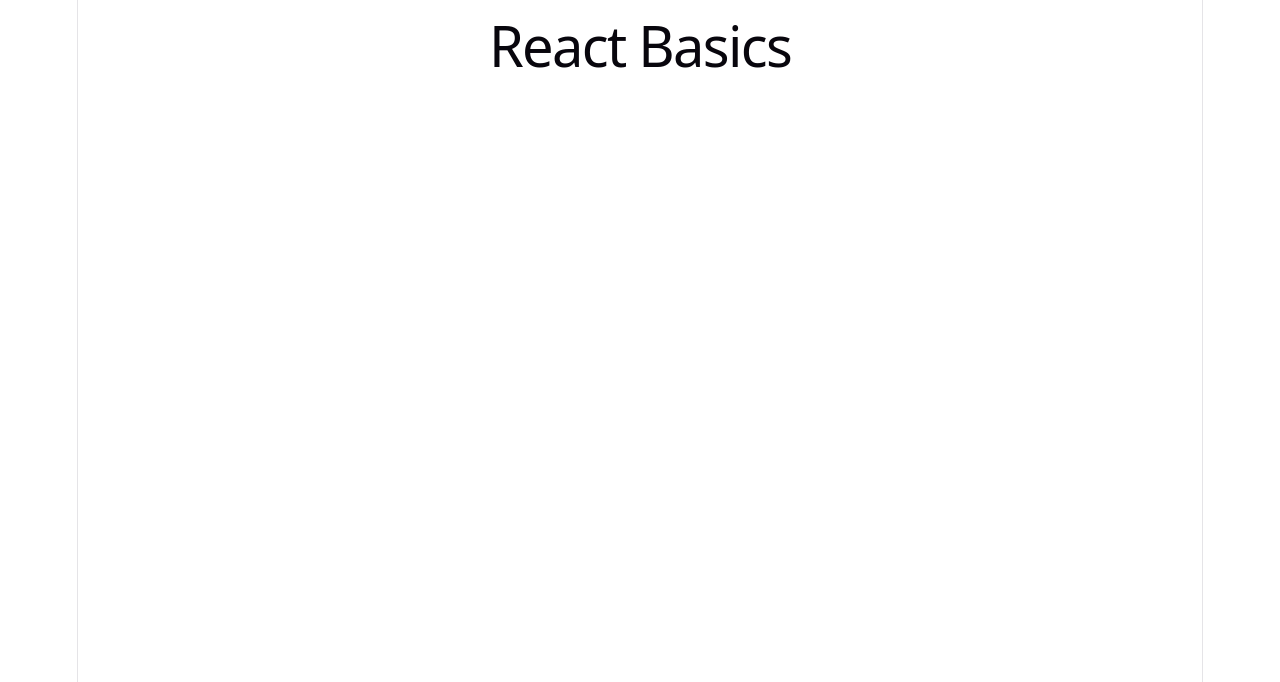
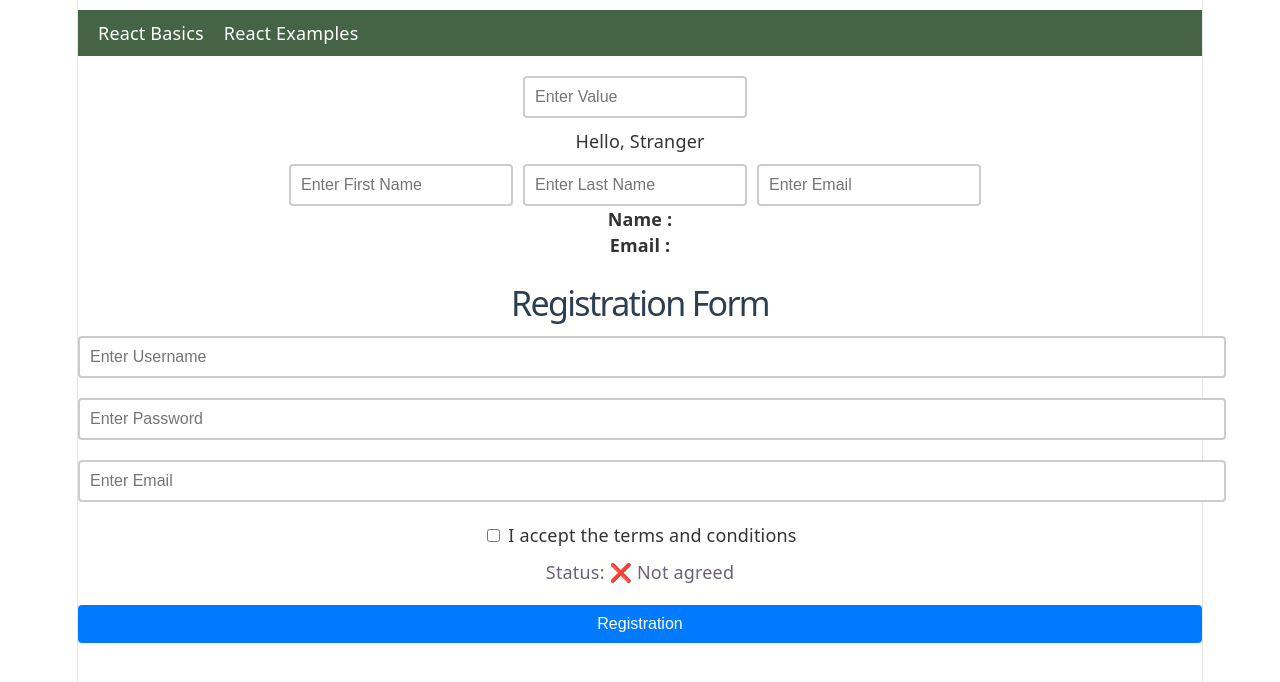
Before and after one commit to sheraz2882/ReactBasics, a React (Vite) app: page /react-examples in a window 1280 px wide. Shown: the top 682 px of the page. Built offline with nearby package versions, Linux system fonts and the light colour scheme.

Commit message:
working on react basics, forms handling, validations, state management

```diff
--- a/package.json
+++ b/package.json
@@ -11,7 +11,8 @@
   },
   "dependencies": {
     "react": "^19.2.6",
-    "react-dom": "^19.2.6"
+    "react-dom": "^19.2.6",
+    "react-router-dom": "^7.15.1"
   },
   "devDependencies": {
     "@eslint/js": "^10.0.1",
--- a/src/App.css
+++ b/src/App.css
@@ -1,202 +1,86 @@
-.counter {
+.parent-div{
+  margin-bottom: 10px;
+}
+.basic-input {
+  padding: 10px;
   font-size: 16px;
-  padding: 5px 10px;
-  border-radius: 5px;
-  color: var(--accent);
-  background: var(--accent-bg);
-  border: 2px solid transparent;
-  transition: border-color 0.3s;
-  margin-bottom: 24px;
-
-  &:hover {
-    border-color: var(--accent-border);
-  }
-  &:focus-visible {
-    outline: 2px solid var(--accent);
-    outline-offset: 2px;
-  }
+  border: 2px solid #ccc;
+  border-radius: 4px;
+  width: 200px;
+  margin-right: 10px;
+}
+.basic-text {
+  font-size: 18px;
+  color: #333;
+  margin-top: 10px;
 }
 
-.basic-btn {
-  font-size: 16px;
-  padding: 5px 10px;
-  border-radius: 5px;
-  color: var(--text);
-  background: var(--button-bg);
-  border: 2px solid transparent;
-  transition: border-color 0.3s;
-
-  &:hover {
-    border-color: var(--button-border);
-  }
-  &:focus-visible {
-    outline: 2px solid var(--text);
-    outline-offset: 2px;
-  }
+.heading-text {
+  font-size: 34px;
+  color: #2c3e50;
+  margin-bottom: 20px;
 }
 
-.hero {
-  position: relative;
+.basic-button {
+  padding: 10px 20px;
+  font-size: 16px;
+  color: #fff;
+  background-color: #007bff;
+  border: none;
+  border-radius: 4px;
+  cursor: pointer;
+  margin-bottom: 20px;
+  margin-top: 20px;
+  width: 100%;
 
-  .base,
-  .framework,
-  .vite {
-    inset-inline: 0;
-    margin: 0 auto;
-  }
 
-  .base {
-    width: 170px;
-    position: relative;
-    z-index: 0;
-  }
-
-  .framework,
-  .vite {
-    position: absolute;
-  }
-
-  .framework {
-    z-index: 1;
-    top: 34px;
-    height: 28px;
-    transform: perspective(2000px) rotateZ(300deg) rotateX(44deg) rotateY(39deg)
-      scale(1.4);
-  }
-
-  .vite {
-    z-index: 0;
-    top: 107px;
-    height: 26px;
-    width: auto;
-    transform: perspective(2000px) rotateZ(300deg) rotateX(40deg) rotateY(39deg)
-      scale(0.8);
-  }
 }
 
-#center {
-  display: flex;
-  flex-direction: column;
-  gap: 25px;
-  place-content: center;
-  place-items: center;
-  flex-grow: 1;
-
-  @media (max-width: 1024px) {
-    padding: 32px 20px 24px;
-    gap: 18px;
-  }
+.basic-button:hover {
+  background-color: #0056b3;
 }
 
-#next-steps {
-  display: flex;
-  border-top: 1px solid var(--border);
-  text-align: left;
-
-  & > div {
-    flex: 1 1 0;
-    padding: 32px;
-    @media (max-width: 1024px) {
-      padding: 24px 20px;
-    }
-  }
-
-  .icon {
-    margin-bottom: 16px;
-    width: 22px;
-    height: 22px;
-  }
-
-  @media (max-width: 1024px) {
-    flex-direction: column;
-    text-align: center;
-  }
+.header{
+  margin-top: 10px;
+  margin-bottom: 20px;
 }
 
-#docs {
-  border-right: 1px solid var(--border);
-
-  @media (max-width: 1024px) {
-    border-right: none;
-    border-bottom: 1px solid var(--border);
-  }
+.header-title {
+  font-size: 24px;
+  color: #000;
+  margin: 0;
 }
 
-#next-steps ul {
-  list-style: none;
-  padding: 0;
+.nav {
   display: flex;
-  gap: 8px;
-  margin: 32px 0 0;
-
-  .logo {
-    height: 18px;
-  }
-
-  a {
-    color: var(--text-h);
-    font-size: 16px;
-    border-radius: 6px;
-    background: var(--social-bg);
-    display: flex;
-    padding: 6px 12px;
-    align-items: center;
-    gap: 8px;
-    text-decoration: none;
-    transition: box-shadow 0.3s;
-
-    &:hover {
-      box-shadow: var(--shadow);
-    }
-    .button-icon {
-      height: 18px;
-      width: 18px;
-    }
-  }
-
-  @media (max-width: 1024px) {
-    margin-top: 20px;
-    flex-wrap: wrap;
-    justify-content: center;
-
-    li {
-      flex: 1 1 calc(50% - 8px);
-    }
-
-    a {
-      width: 100%;
-      justify-content: center;
-      box-sizing: border-box;
-    }
-  }
+  gap: 20px;
+  background-color: hsl(120, 18%, 33%);
+  padding: 10px 20px;
 }
 
-#spacer {
-  height: 88px;
-  border-top: 1px solid var(--border);
-  @media (max-width: 1024px) {
-    height: 48px;
-  }
+.nav-links {
+  color: #fff;
+  text-decoration: none;
 }
 
-.ticks {
-  position: relative;
-  width: 100%;
+.nav-links:hover {
+  text-decoration: underline;
+}
 
-  &::before,
-  &::after {
-    content: '';
-    position: absolute;
-    top: -4.5px;
-    border: 5px solid transparent;
-  }
+.topics-section {
+  margin-top: 20px;
+  text-align: center;
+}
 
-  &::before {
-    left: 0;
-    border-left-color: var(--border);
-  }
-  &::after {
-    right: 0;
-    border-right-color: var(--border);
-  }
+.heading-3{
+  font-size: 28px;
+  color: #2c3e50;
+  margin-bottom: 20px;
+  text-align: center;
 }
+
+.topics-list {
+  list-style-type: none;
+  padding: 0;
+  text-align: center;
+}
--- a/src/App.tsx
+++ b/src/App.tsx
@@ -1,17 +1,26 @@
 import { useState } from 'react'
 import './App.css'
-
+import FormsHandling from './FormsExamples.tsx'
+import {BrowserRouter, Routes, Route} from 'react-router-dom';
+import Header from './Header.tsx';
+import ReactBasics from './ReactBasics.tsx';
 
 
 
 function App() {
 
+  return (
+    <BrowserRouter>
+      <Header />
+      <Routes>
+        <Route path='/' element={<ReactBasics />} />
+        <Route path='/react-examples' element={<FormsHandling />} />
 
-  return (
-    <>
-      <h1>React Basics</h1>
-    </>
+        {/* Add more routes here as needed */}
+      </Routes>
+    </BrowserRouter>
   )
+
 }
 
 export default App
--- /dev/null
+++ b/src/FormsExamples.tsx
@@ -0,0 +1,260 @@
+import React from 'react';
+import { useState } from 'react';
+
+
+function BasicInputHandling() {
+
+  const [input, setInput] = useState('');
+
+  return (
+    <div className='parent-div'>
+      <input
+        className='basic-input'
+        type="text"
+        value={input}
+        onChange={(e) => {
+          setInput(e.target.value);
+        }}
+        placeholder="Enter Value"
+      />
+
+
+      <p className='basic-text'>Hello, {input || 'Stranger'}</p>
+    </div>
+  );
+
+
+}
+
+
+
+function MultipleInputsHandling() {
+  const [formData, setFormData] = useState({
+    firstName: '',
+    lastName: '',
+    email: '',
+  });
+
+  const handleChange = (e) => {
+    const { name, value } = e.target;
+    setFormData({
+      ...formData,
+      [name]: value,
+    });
+  };
+
+  return (
+    <div className='parent-div'>
+      <input
+        className='basic-input'
+        type="text"
+        name="firstName"
+        value={formData.firstName}
+        onChange={handleChange}
+        placeholder="Enter First Name"
+      />
+
+      <input
+        className='basic-input'
+        type="text"
+        name="lastName"
+        value={formData.lastName}
+        onChange={handleChange}
+        placeholder="Enter Last Name"
+      />
+
+      <input
+        className='basic-input'
+        type="email"
+        name="email"
+        value={formData.email}
+        onChange={handleChange}
+        placeholder="Enter Email"
+      />
+
+      <br />
+
+      <div>
+        <strong className='basic-text'>Name : </strong> {formData.firstName} {formData.lastName}
+        <br />
+        <strong className='basic-text'>Email : </strong> {formData.email}
+
+      </div>
+    </div>
+  );
+}
+
+
+function FormSubmissionExample() {
+  const [formData, setFormData] = useState({
+    username: '',
+    password: '',
+    email: '',
+    checked: false,
+  });
+
+  const [errors, setErrors] = useState({
+    username: '',
+    password: '',
+    email: '',
+    checked: '',
+  });
+  const [submitted, setSubmitted] = useState(false);
+
+  const handleChange = (e) => {
+    const { name, value, type, checked } = e.target;
+    console.log(e.target);
+    console.log(e.target.name);
+    console.log(e.target.checked);
+
+    setFormData({
+      ...formData,
+      [name]: type === 'checkbox' ? checked : value,
+    });
+  };
+
+  const validate = () => {
+    const newErrors = {
+      username: '',
+      password: '',
+      email: '',
+      checked: '',
+    };
+
+    if(!formData.username){
+      newErrors.username = 'Username is required';
+    }
+
+    if(!formData.password){
+      newErrors.password = 'Password is required';
+    }
+
+    if(!formData.email){
+      newErrors.email = 'Email is required';
+    }
+
+    if(!formData.checked){
+      newErrors.checked = 'You must accept the terms and conditions';
+    }
+
+    return newErrors;
+  }
+
+  const handleSubmission = (e) => {
+    e.preventDefault();
+
+    console.log('Form Data Before Validation:', formData);
+    const validationErrors = validate();
+
+    const hasErrors = Object.values(validationErrors).some(error => error !== '');
+
+    if(hasErrors){
+      setErrors(validationErrors);
+      console.log('Validation Errors:', validationErrors);
+
+    }else{
+      setErrors({
+        username: '',
+        password: '',
+        email: '',
+        checked: '',
+      });
+
+      setSubmitted(true);
+      console.log('Form Data Submitted:', formData);
+    }
+  }
+
+
+  if(submitted){
+    return (
+      <div>
+        <div style={{ padding: '20px', background: '#d4edda', borderRadius: '8px' }}>
+        <h3>✅ Registration Successful!</h3>
+        <p>Welcome, {formData.username}!</p>
+      </div>
+      </div>
+    );
+  }
+
+  return (
+    <div>
+      <h1 className='heading-text'>Registration Form</h1>
+
+      <form onSubmit={handleSubmission}>
+        <div style={{ marginBottom: '10px' }}>
+        <input
+        className="basic-input"
+        type="text"
+        name="username"
+        value={formData.username}
+        onChange={handleChange}
+        placeholder="Enter Username"
+        style={{ width: '100%', marginBottom: '10px' }}
+      />
+
+      {errors.username && <p style={{ color: 'red' , fontSize: '14px' }}>{errors.username}</p>}
+</div>
+
+      <div style={{ marginBottom: '10px' }}>
+      <input
+        className="basic-input"
+        type="password"
+        name="password"
+        value={formData.password}
+        onChange={handleChange}
+        placeholder="Enter Password"
+        style={{ width: '100%', marginBottom: '10px' }}
+      />
+      {errors.password && <p style={{ color: 'red' , fontSize: '14px' }}>{errors.password}</p>}
+      </div>
+
+      <div style={{ marginBottom: '10px' }}>
+      <input
+        className="basic-input"
+        type="email"
+        name="email"
+        value={formData.email}
+        onChange={handleChange}
+        placeholder="Enter Email"
+        style={{ width: '100%', marginBottom: '10px' }}
+      />
+      {errors.email && <p style={{ color: 'red' , fontSize: '14px' }}>{errors.email}</p>}
+      </div>
+
+      <div style={{ marginBottom: '10px' }}>
+      <label className="basic-text">
+        <input
+          type="checkbox"
+          name="checked"
+          checked={formData.checked}
+          onChange={handleChange}
+        />{' '}
+        I accept the terms and conditions
+      </label>
+      {errors.checked && <p style={{ color: 'red' , fontSize: '14px' }}>{errors.checked}</p>}
+      </div>
+
+      <p>Status: {formData.checked ? '✅ Agreed' : '❌ Not agreed'}</p>
+
+
+
+      <button className="basic-button" type="submit">Registration</button>
+      </form>
+    </div>
+  );
+}
+
+function FormsHandling() {
+
+  return (
+    <div>
+      <BasicInputHandling />
+      <MultipleInputsHandling />
+      <FormSubmissionExample />
+
+    </div>
+  );
+}
+
+export default FormsHandling;
--- /dev/null
+++ b/src/Header.tsx
@@ -0,0 +1,15 @@
+import React from 'react';
+import { Link } from 'react-router-dom';
+
+function Header() {
+    return (
+        <header className='header'>
+            <nav className='nav'>
+                <Link to="/" className='nav-links'>React Basics</Link>
+                <Link to="/react-examples" className='nav-links'>React Examples</Link>
+            </nav>
+        </header>
+    );
+}
+
+export default Header;
--- /dev/null
+++ b/src/ReactBasics.tsx
@@ -0,0 +1,31 @@
+import React from 'react';
+
+function ReactBasics() {
+
+    return (
+        <div>
+            <h1>Welcome to React Basics!</h1>
+            <p>This is a simple React application to demonstrate the basics of React development.</p>
+            <p>Use the navigation links above to explore different examples.</p>
+
+           <div className='topics-section'>
+             <h3 className='heading-3'>Main Topics</h3>
+            <ul className='topics-list'>
+                <li>Components</li>
+                <li>JSX</li>
+                <li>State and Props</li>
+                <li>Event Handling</li>
+                <li>Conditional Rendering</li>
+                <li>Lists and Keys</li>
+                <li>Lifecycle Methods</li>
+                <li>State Management & Hooks</li>
+                <li>Routing & Navigation</li>
+                <li>Form Handling</li>
+            </ul>
+           </div>
+
+        </div>
+    );
+}
+
+export default ReactBasics;
```
Also changed, not shown: 1 other file (tests, documents, lock files or other folders).
